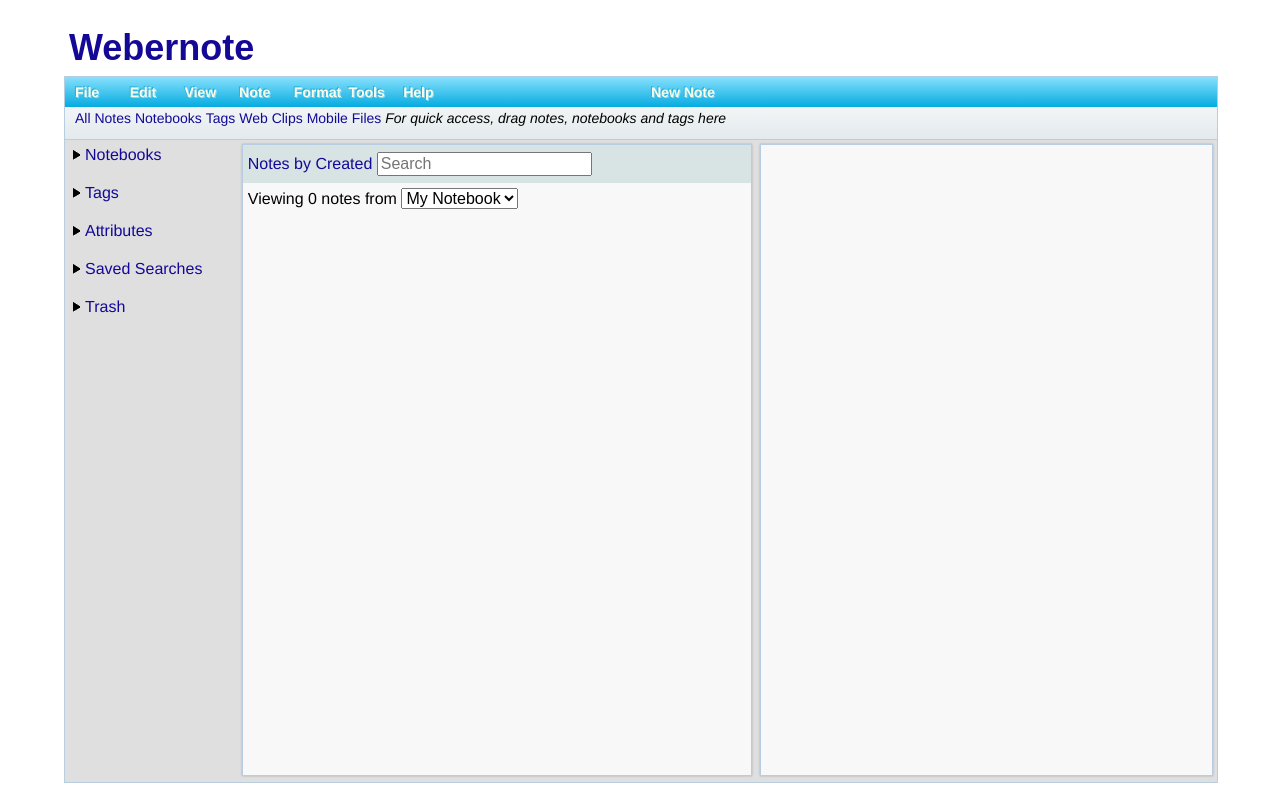
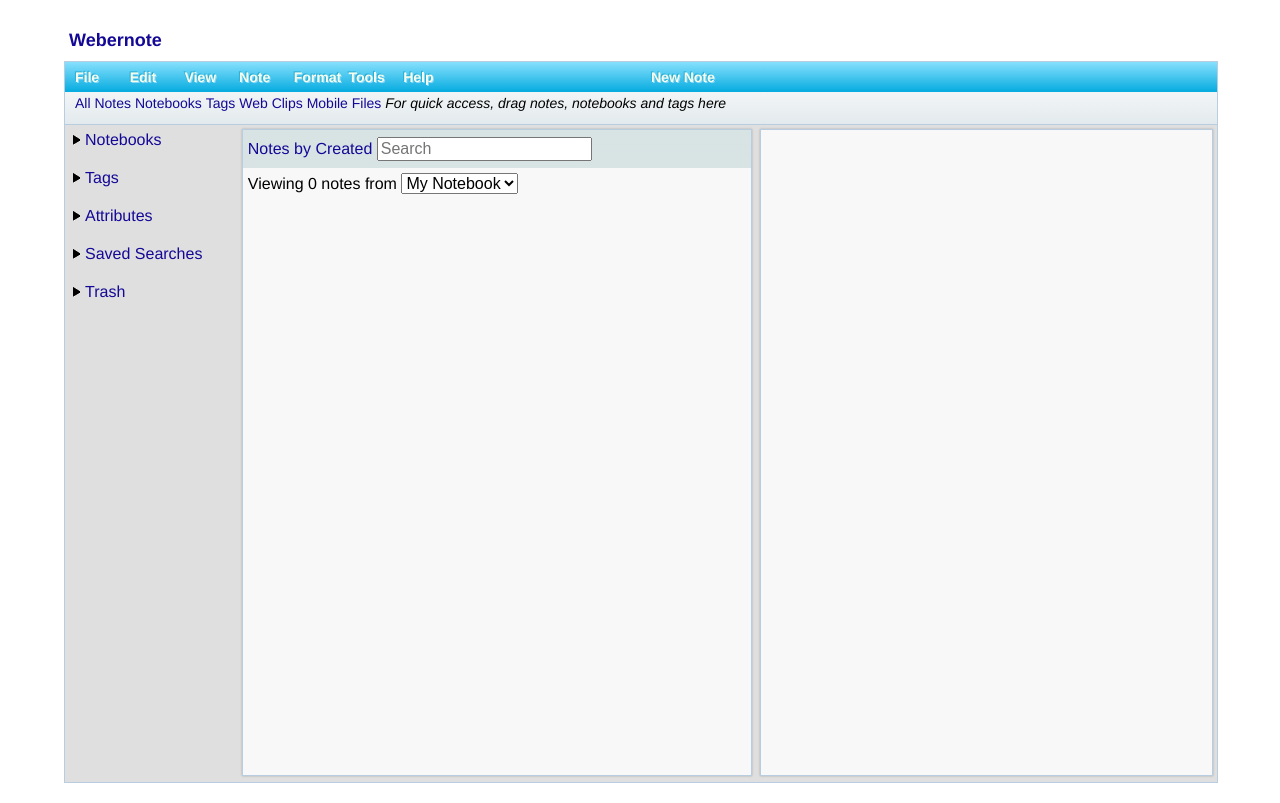
Before and after one commit to jaredwilli/webernote, a plain HTML site: page index.html in a window 1280 px wide. Drawn offline with nearby package versions, Linux system fonts and the light colour scheme.

Commit message:
nav styles and reorg of styles too so they are more properly grouped

```diff
--- a/css/main.css
+++ b/css/main.css
@@ -18,7 +18,7 @@ a {
     text-decoration: none;
 }
 h1 {
-    font: bold 36px/100% Arial, Helvetica, sans-serif;
+    font: bold 18px Helvetica, Myriad Pro;
     padding: 0;
     margin: 0;
 }
@@ -65,7 +65,6 @@ nav a {
     display: inline-block;
     padding: 4px 0;
 }
-
 
 header {
     height: auto;
@@ -232,7 +231,6 @@ STRUCTURE
 	-webkit-box-shadow: 0 0 2px 0 rgba(100, 100, 100, 0.4);
 			box-shadow: 0 0 2px 0 rgba(100, 100, 100, 0.4);
 }
-
 
 /* NOTE NAV */
 
```
